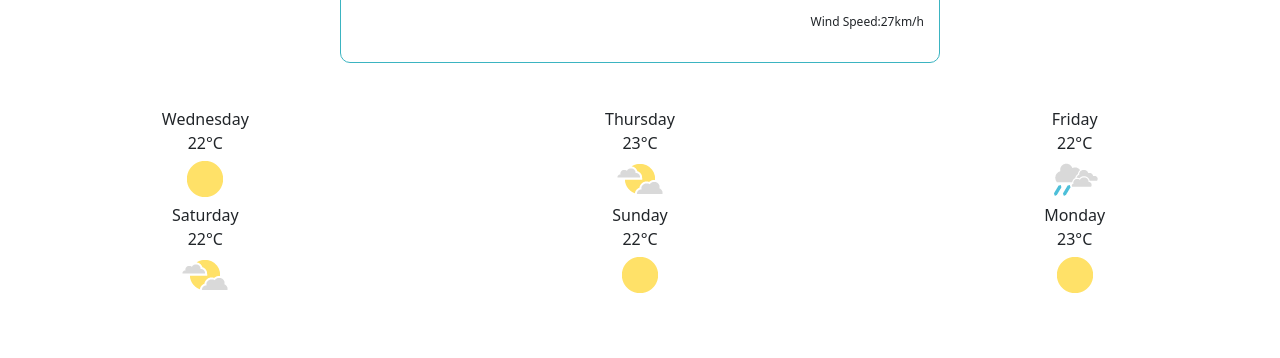
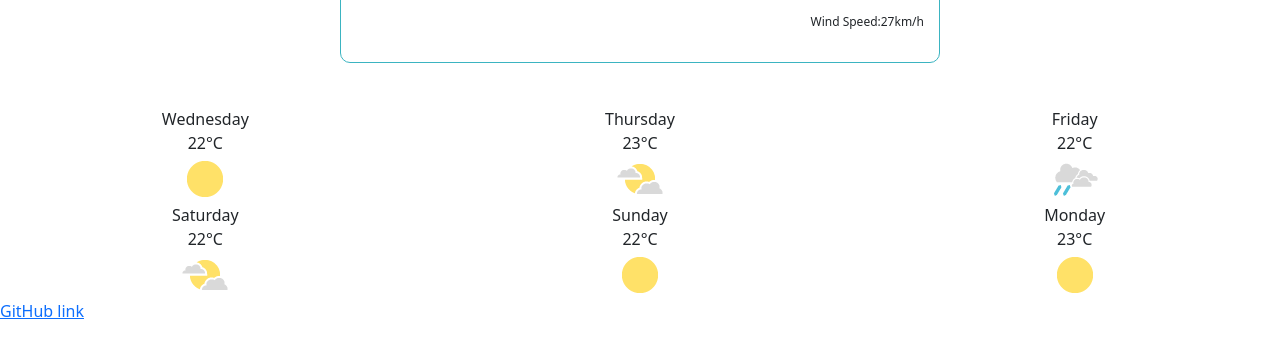
Before and after one commit to CandyAndy2607/Weather-App, a plain HTML site: page main/index.html in a window 1280 px wide. Shown: the part 244-602 px from the top of the page. Drawn offline with nearby package versions, Linux system fonts and the light colour scheme; no server answers; files whose address does not match are found by name.

Commit message:
Update index.html

```diff
--- a/main/index.html
+++ b/main/index.html
@@ -84,6 +84,7 @@
         </div>
       </div>
     </div>
+    <a href="http://github.com/CandyAndy2607/Weather-App">GitHub link</a>
     <script src="src/index.js"></script>
     <script
       src="https://cdn.jsdelivr.net/npm/bootstrap@5.3.1/dist/js/bootstrap.bundle.min.js"
```
